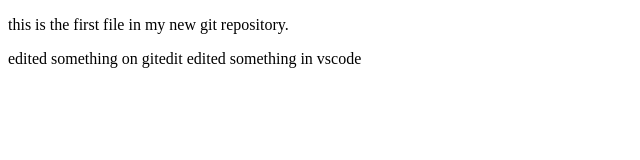
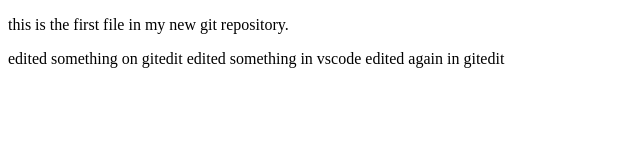
Before and after one commit to bharathgone7/hello-world, a plain HTML site: page index.html in a window 1280 px wide. Shown: the whole page, without its empty margins (0-640 px from the left). Drawn offline with Linux system fonts and the light colour scheme.

Commit message:
Update index.html

```diff
--- a/index.html
+++ b/index.html
@@ -10,5 +10,6 @@
     <p>this is the first file in my new git repository.</p>
     edited something on gitedit
     edited something in vscode
+edited again in gitedit
 </body>
 </html>
```
